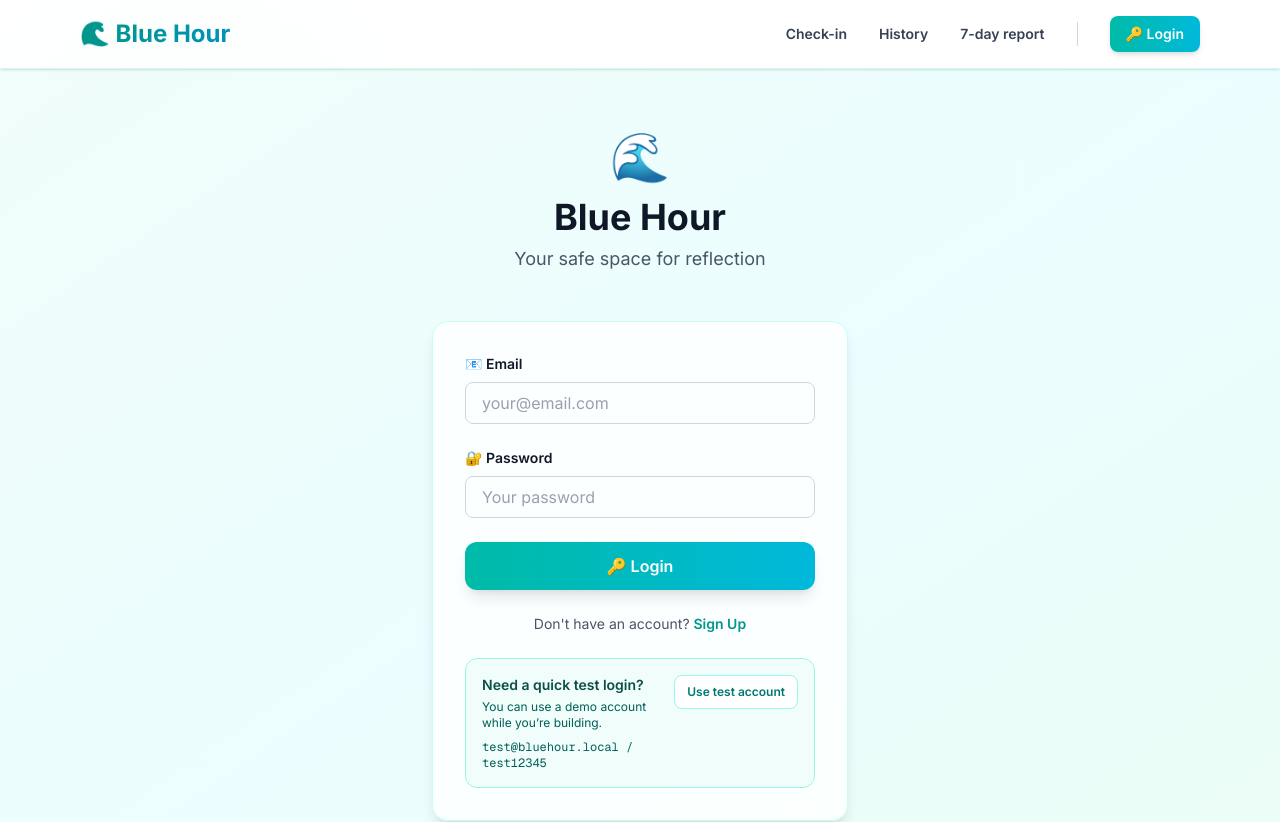
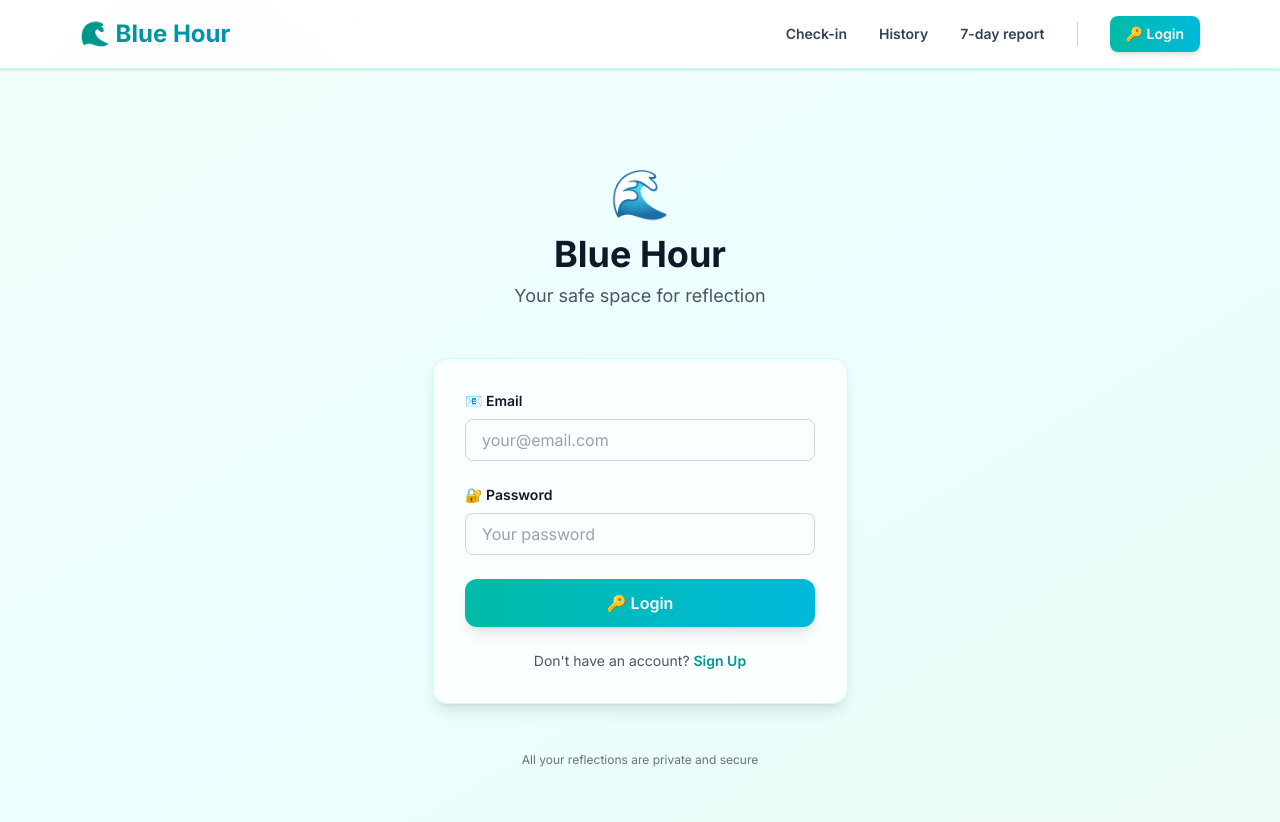
Before and after one commit to rehmanpranto/Bluehour, a Next.js app: page /auth/login in a window 1280 px wide. Shown: the top 822 px of the page. Built offline with nearby package versions, Linux system fonts and the light colour scheme.

Commit message:
chore: Remove all test account code and helper UI

```diff
--- a/src/app/api/auth/login/route.ts
+++ b/src/app/api/auth/login/route.ts
@@ -1,6 +1,6 @@
 import { NextRequest, NextResponse } from 'next/server';
 import { LoginSchema } from '@/lib/schemas';
-import { verifyUserCredentials, findUserByEmail, createUser } from '@/lib/auth';
+import { verifyUserCredentials } from '@/lib/auth';
 import { checkRateLimit, getClientIp } from '@/lib/rate-limit';
 
 export async function POST(request: NextRequest) {
@@ -20,47 +20,6 @@ export async function POST(request: NextRequest) {
 
     // Validate input
     const validatedData = LoginSchema.parse(body);
-
-    // Dev-only: support a demo/test account without manual setup
-    if (!isProduction && validatedData.email === 'test@bluehour.local') {
-      const testPassword = 'test12345';
-
-      let existing = await findUserByEmail(validatedData.email);
-      if (!existing) {
-        await createUser(validatedData.email, testPassword, 'Test User');
-        existing = await findUserByEmail(validatedData.email);
-      }
-
-      // If they typed the wrong password, keep this behavior predictable.
-      if (validatedData.password !== testPassword || !existing) {
-        return NextResponse.json(
-          { error: 'Invalid email or password.' },
-          { status: 401 }
-        );
-      }
-
-      const response = NextResponse.json(
-        {
-          message: 'Login successful!',
-          user: {
-            id: existing.id,
-            email: existing.email,
-            full_name: existing.full_name,
-          },
-        },
-        { status: 200 }
-      );
-
-      response.cookies.set('userId', existing.id, {
-        httpOnly: true,
-        secure: isProduction,
-        sameSite: 'lax',
-        maxAge: 60 * 60 * 24 * 7,
-        path: '/',
-      });
-
-      return response;
-    }
 
     // Verify credentials
     const user = await verifyUserCredentials(
--- a/src/components/LoginForm.tsx
+++ b/src/components/LoginForm.tsx
@@ -17,17 +17,6 @@ export default function LoginForm() {
     full_name: '',
   });
   const router = useRouter();
-
-  const fillTestAccount = () => {
-    setIsSignUp(false);
-    setMessage(null);
-    setFormData((prev) => ({
-      ...prev,
-      email: 'test@bluehour.local',
-      password: 'test12345',
-      full_name: '',
-    }));
-  };
 
   const handleChange = (e: React.ChangeEvent<HTMLInputElement>) => {
     const { name, value } = e.target;
@@ -84,7 +73,7 @@ export default function LoginForm() {
   };
 
   return (
-    <form onSubmit={handleSubmit} className="w-full max-w-md space-y-6">
+    <form onSubmit={handleSubmit} className="space-y-6">
       {/* Message Display */}
       {message && (
         <div
@@ -162,7 +151,7 @@ export default function LoginForm() {
       </button>
 
       {/* Toggle Sign Up / Login */}
-      <div className="text-center">
+      <div className="text-center space-y-4">
         <p className="text-sm text-gray-600">
           {isSignUp ? 'Already have an account?' : "Don't have an account?"}{' '}
           <button
@@ -177,32 +166,6 @@ export default function LoginForm() {
           </button>
         </p>
       </div>
-
-      {/* Test Account Helper (dev only) */}
-      {process.env.NODE_ENV !== 'production' && !isSignUp && (
-        <div className="rounded-xl border border-teal-200 bg-teal-50 p-4">
-          <div className="flex items-start justify-between gap-3">
-            <div>
-              <p className="text-sm font-semibold text-teal-900">
-                Need a quick test login?
-              </p>
-              <p className="text-xs text-teal-800 mt-1">
-                You can use a demo account while you’re building.
-              </p>
-              <p className="text-xs text-teal-800 mt-2 font-mono">
-                test@bluehour.local / test12345
-              </p>
-            </div>
-            <button
-              type="button"
-              onClick={fillTestAccount}
-              className="shrink-0 rounded-lg bg-white px-3 py-2 text-xs font-semibold text-teal-700 border border-teal-200 hover:bg-teal-100 transition"
-            >
-              Use test account
-            </button>
-          </div>
-        </div>
-      )}
     </form>
   );
 }
```
